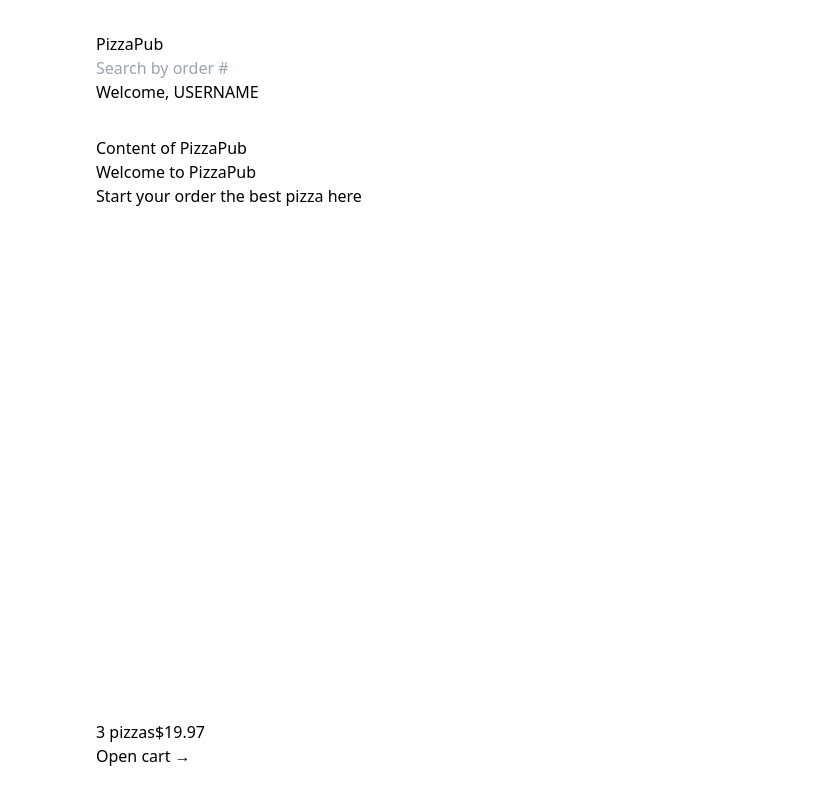
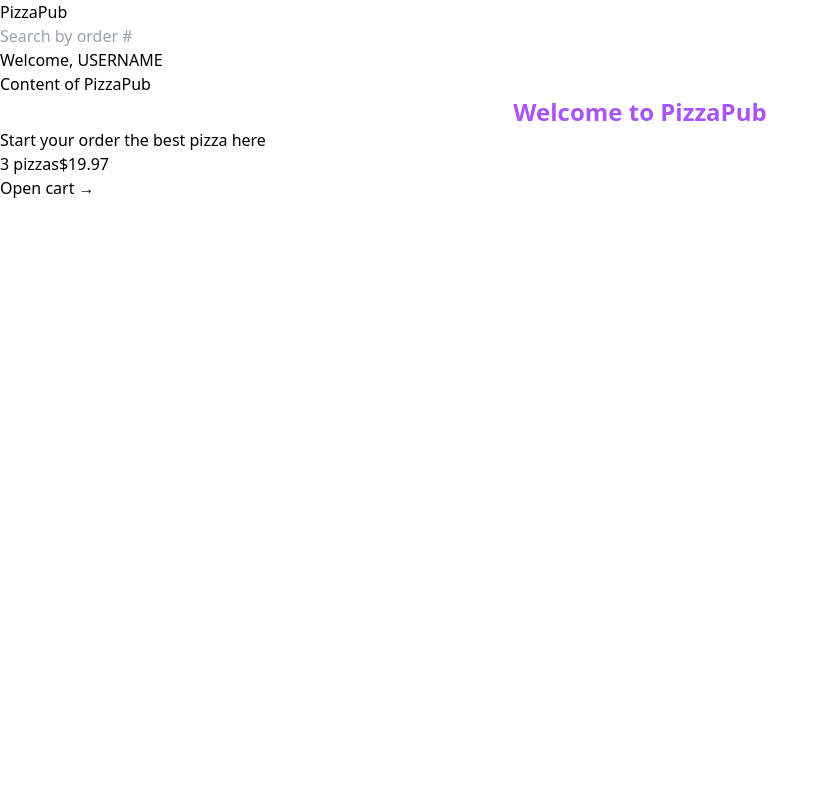
Before and after one commit to bakNa2t/pizzapub, a React (Vite) app: page / in a window 1280 px wide. Shown: the whole page, without its empty margins (0-829 px from the left). Built offline with nearby package versions, Linux system fonts and the light colour scheme.

Commit message:
Added .prettierrc

```diff
--- a/package.json
+++ b/package.json
@@ -25,6 +25,8 @@
     "eslint-plugin-react-hooks": "^4.6.0",
     "eslint-plugin-react-refresh": "^0.4.3",
     "postcss": "^8.4.38",
+    "prettier": "^3.2.5",
+    "prettier-plugin-tailwindcss": "^0.5.14",
     "tailwindcss": "^3.4.3",
     "vite": "^4.4.5",
     "vite-plugin-eslint": "^1.8.1"
--- a/src/index.css
+++ b/src/index.css
@@ -15,13 +15,13 @@ body {
   color: #444;
 } */
 
-.layout {
+/* .layout {
   display: grid;
   grid-template-rows: auto 1fr auto;
   gap: 32px;
   padding: 2rem 6rem;
   height: 100dvh;
-}
+} */
 
 .loader {
   width: 15px;
--- a/src/ui-blocks/MainPage.jsx
+++ b/src/ui-blocks/MainPage.jsx
@@ -1,7 +1,9 @@
 function MainPage() {
   return (
     <div>
-      <h1>Welcome to PizzaPub</h1>
+      <h1 className="text-center text-2xl font-semibold text-purple-500">
+        Welcome to PizzaPub
+      </h1>
       <p>Start your order the best pizza here</p>
     </div>
   );
```
Also changed, not shown: 2 other files (tests, documents, lock files or other folders).
